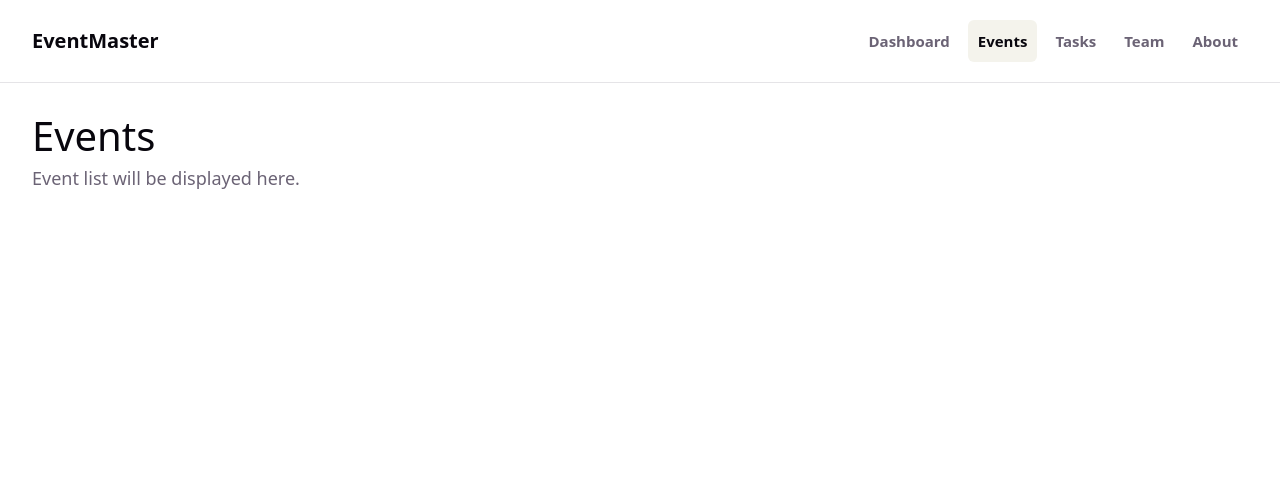
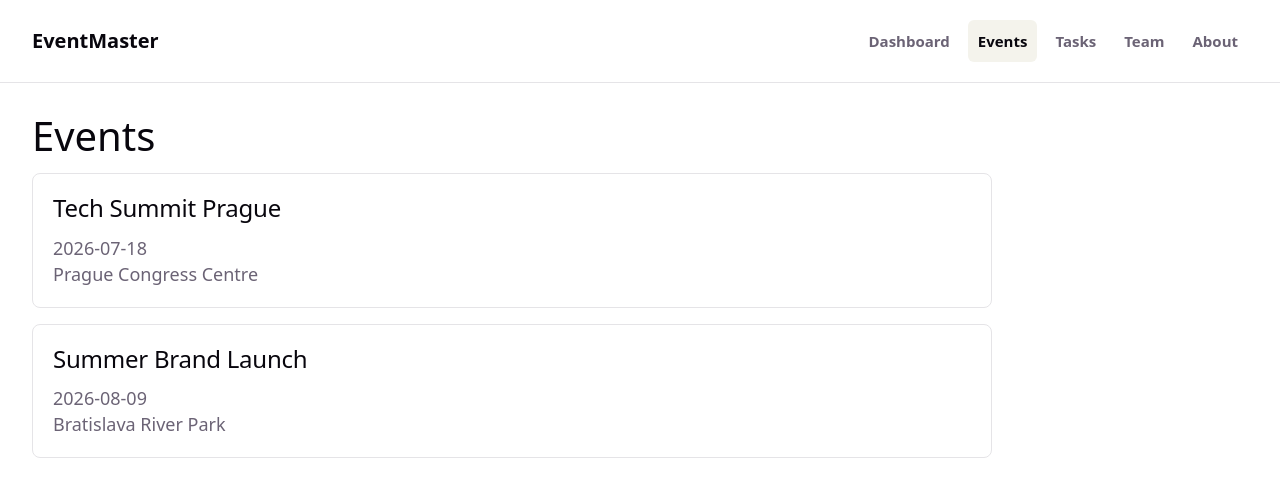
Before and after one commit to LiborJohn66/4IT427_mlal01, a React (Vite) app in the folder 4IT427_mlal01/: page /events in a window 1280 px wide. Shown: the top 496 px of the page. Built offline with nearby package versions, Linux system fonts and the light colour scheme.

Commit message:
implementace events list page

```diff
--- a/4IT427_mlal01/src/App.css
+++ b/4IT427_mlal01/src/App.css
@@ -51,6 +51,24 @@
   max-width: 960px;
 }
 
+.event-list {
+  display: grid;
+  gap: 16px;
+  list-style: none;
+  margin: 24px 0 0;
+  padding: 0;
+}
+
+.event-list-item {
+  border: 1px solid var(--border);
+  border-radius: 8px;
+  padding: 20px;
+}
+
+.event-list-item h2 {
+  margin-bottom: 12px;
+}
+
 @media (max-width: 720px) {
   .app-header {
     align-items: flex-start;
--- a/4IT427_mlal01/src/pages/EventsPage.tsx
+++ b/4IT427_mlal01/src/pages/EventsPage.tsx
@@ -1,8 +1,54 @@
+import { useEffect, useState } from 'react'
+import type { Event } from '../types/event.types'
+
+type EventsResponse = {
+  events: Event[]
+}
+
 export function EventsPage() {
+  const [events, setEvents] = useState<Event[]>([])
+  const [isLoading, setIsLoading] = useState(true)
+  const [error, setError] = useState('')
+
+  useEffect(() => {
+    async function loadEvents() {
+      try {
+        const response = await fetch('/db.json')
+
+        if (!response.ok) {
+          throw new Error('Events could not be loaded.')
+        }
+
+        const data = (await response.json()) as EventsResponse
+        setEvents(data.events)
+      } catch {
+        setError('Events could not be loaded.')
+      } finally {
+        setIsLoading(false)
+      }
+    }
+
+    loadEvents()
+  }, [])
+
   return (
     <section className="page">
       <h1>Events</h1>
-      <p>Event list will be displayed here.</p>
+
+      {isLoading && <p>Loading events...</p>}
+      {error && <p>{error}</p>}
+
+      {!isLoading && !error && (
+        <ul className="event-list">
+          {events.map((event) => (
+            <li key={event.id} className="event-list-item">
+              <h2>{event.name}</h2>
+              <p>{event.date}</p>
+              <p>{event.location}</p>
+            </li>
+          ))}
+        </ul>
+      )}
     </section>
   )
 }
```
Also changed, not shown: 4IT427_mlal01/src/types/event.types.ts (added, +7 -0 lines), 1 other file (tests, documents, lock files or other folders).
